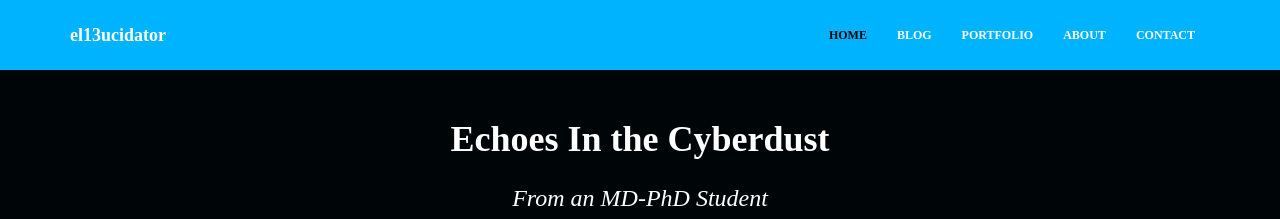
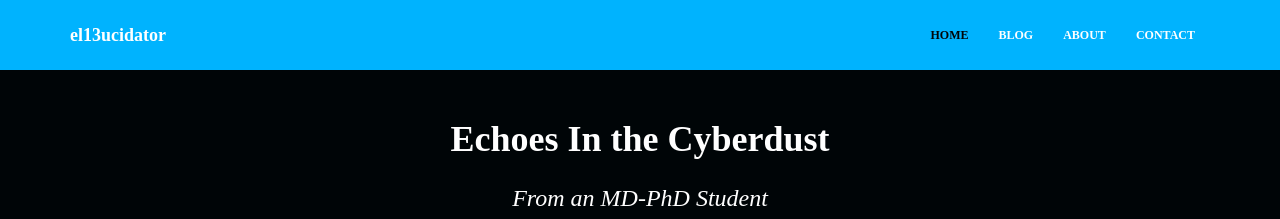
Before and after one commit to el13ucidator/el13ucidator.github.io, a Jekyll site: the page built from index.html, in a window 1280 px wide. Shown: the top 219 px of the page. Built offline with Jekyll 4.4.1, drawn with Linux system fonts in a browser that asks for light colours; nearby versions of some CDN libraries.

Commit message:
remove portfolio from nav bar

```diff
--- a/_includes/nav.html
+++ b/_includes/nav.html
@@ -14,7 +14,7 @@
       <ul class="nav navbar-nav">
         <li {% if page.title == "Home" %}class="active"{% endif %}><a href="{{"/" | prepend: site.baseurl }}">HOME</a></li>
         <li {% if page.title == "Blog" %}class="active"{% endif %}><a href="{{"/blog/" | prepend: site.baseurl }}">BLOG</a></li>
-        <li {% if page.title == "Portfolio" %}class="active"{% endif %}><a href="{{"/portfolio/" | prepend: site.baseurl }}">PORTFOLIO</a></li>
+<!--        <li {% if page.title == "Portfolio" %}class="active"{% endif %}><a href="{{"/portfolio/" | prepend: site.baseurl }}">PORTFOLIO</a></li> -->
         <li {% if page.title == "About" %}class="active"{% endif %}><a href="{{"/about/" | prepend: site.baseurl }}">ABOUT</a></li>
         <li {% if page.title == "Contact" %}class="active"{% endif %}><a href="{{"/contact/" | prepend: site.baseurl }}">CONTACT</a></li>
       </ul>
```
